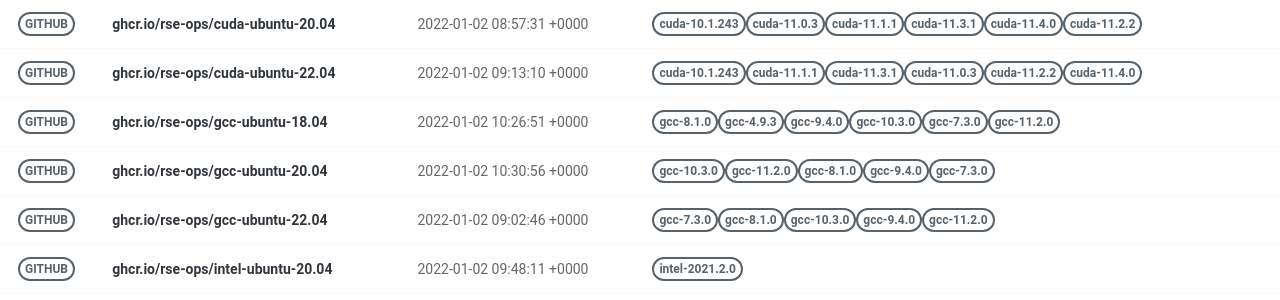
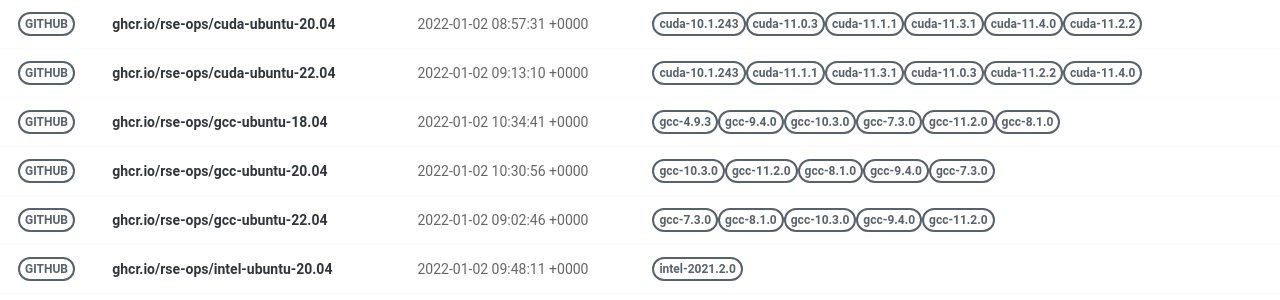
Before and after one commit to rse-ops/docker-images, a Jekyll site: the page built from pages/index.md, in a window 1280 px wide. Shown: the part 277-577 px from the top of the page. Built offline with Jekyll 4.4.1, drawn with Linux system fonts in a browser that asks for light colours; nearby versions of some CDN libraries.

Commit message:
Automated push to update library 2022-01-02

```diff
--- a/_library/ghcr.io-rse-ops-gcc-ubuntu-18.04.md
+++ b/_library/ghcr.io-rse-ops-gcc-ubuntu-18.04.md
@@ -1,14 +1,11 @@
 ---
 layout: container
 name: ghcr.io/rse-ops/gcc-ubuntu-18.04
-updated_at: 2022-01-02 10:26:51.848840
+updated_at: 2022-01-02 10:34:41.879172
 
 
 container_url: https://github.com/orgs/rse-ops/packages/container/package/gcc-ubuntu-18.04
 versions:
- - tag: gcc-8.1.0
-   dockerfile: https://github.com/rse-ops/docker-images/blob/main/ubuntu/gcc/Dockerfile
-   manifest: https://crane.ggcr.dev/manifest/ghcr.io/rse-ops/gcc-ubuntu-18.04:gcc-8.1.0
  - tag: gcc-4.9.3
    dockerfile: https://github.com/rse-ops/docker-images/blob/main/ubuntu/gcc/Dockerfile
    manifest: https://crane.ggcr.dev/manifest/ghcr.io/rse-ops/gcc-ubuntu-18.04:gcc-4.9.3
```
Also changed, not shown: other parts of _library/ghcr.io-rse-ops-gcc-ubuntu-18.04.md (+3 -0 lines).
